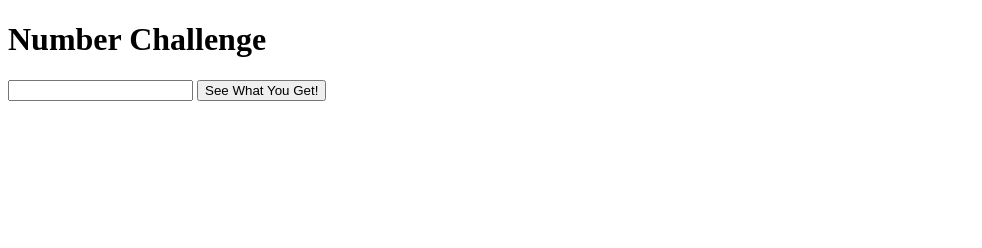
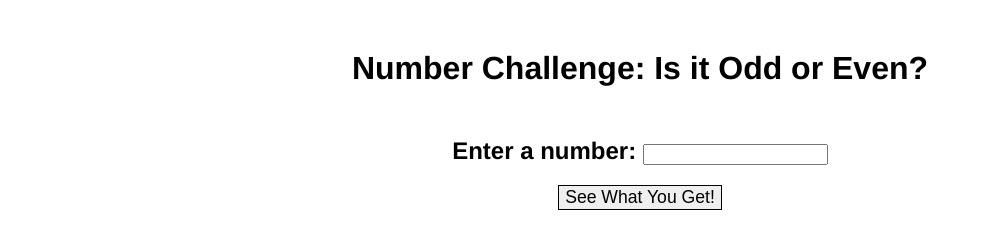
Before and after one commit to allisonbusse/number-tester, a plain HTML site: page index.html in a window 1280 px wide. Shown: the whole page, without its empty margins (0-982 px from the left). Drawn offline with Linux system fonts and the light colour scheme.

Commit message:
updated styles

```diff
--- a/app.js
+++ b/app.js
@@ -9,8 +9,11 @@ const odd = document.getElementById('odd');
 // wire up events
 button.onclick = function() {
     const x = Number(yourNumber.value);
-    console.log('hi');
-    if(isEven(x)) {
+
+    if(x === '') {
+        alert('Name must be filled out');
+        return false;
+    } else if(isEven(x)) {
         odd.classList.add('hidden');
         even.classList.remove('hidden');
     } else {
--- a/index.html
+++ b/index.html
@@ -8,15 +8,24 @@
     <link href="main.css" rel="stylesheet" type="text/css" />
 </head>
 <body>
-    <h1>Number Challenge</h1>
+    <header>
+        <h1>Number Challenge: Is it Odd or Even?</h1>
+    </header>
+    <main>
 
-    <input id="yourNumber" type="number">
+        <h2>
+                Enter a number:
+                <input id="yourNumber" type="number" required>
+        </h2>
 
-    <button id="button">See What You Get!</button>
+        <p>
+            <button id="button" class="buttonstyle">See What You Get!</button>
+        </p>
 
-    <img src="https://evenfinancial.com/wp-content/uploads/2018/02/even-financial.png" id="even" class="hidden">
-    <img src="http://odelayfilms.com/wp-content/uploads/2017/02/odd.png" id="odd" class="hidden">
+        <img src="https://evenfinancial.com/wp-content/uploads/2018/02/even-financial.png" id="even" class="hidden">
+        <img src="http://odelayfilms.com/wp-content/uploads/2017/02/odd.png" id="odd" class="hidden">
 
+    </main>
     <script src="app.js" type="module"></script>
 </body>
 </html>
--- a/main.css
+++ b/main.css
@@ -1,3 +1,31 @@
 .hidden {
     display: none;
 }
+
+h1 {
+    margin: 50px 0;
+    text-align: center;
+    font-family: 'Franklin Gothic Medium', 'Arial Narrow', Arial, sans-serif;
+}
+
+h2 {
+    font-family: 'Franklin Gothic Medium', 'Arial Narrow', Arial, sans-serif;
+}
+
+main {
+    text-align: center;
+}
+
+.buttonstyle {
+    margin-bottom: 20px;
+    float: ;
+    clear: both;
+    font-size: 1.1em;
+    background-color: none;
+    border: 1px solid black;
+    padding 30px;
+}
+
+img {
+    align-content: center;
+}
```
